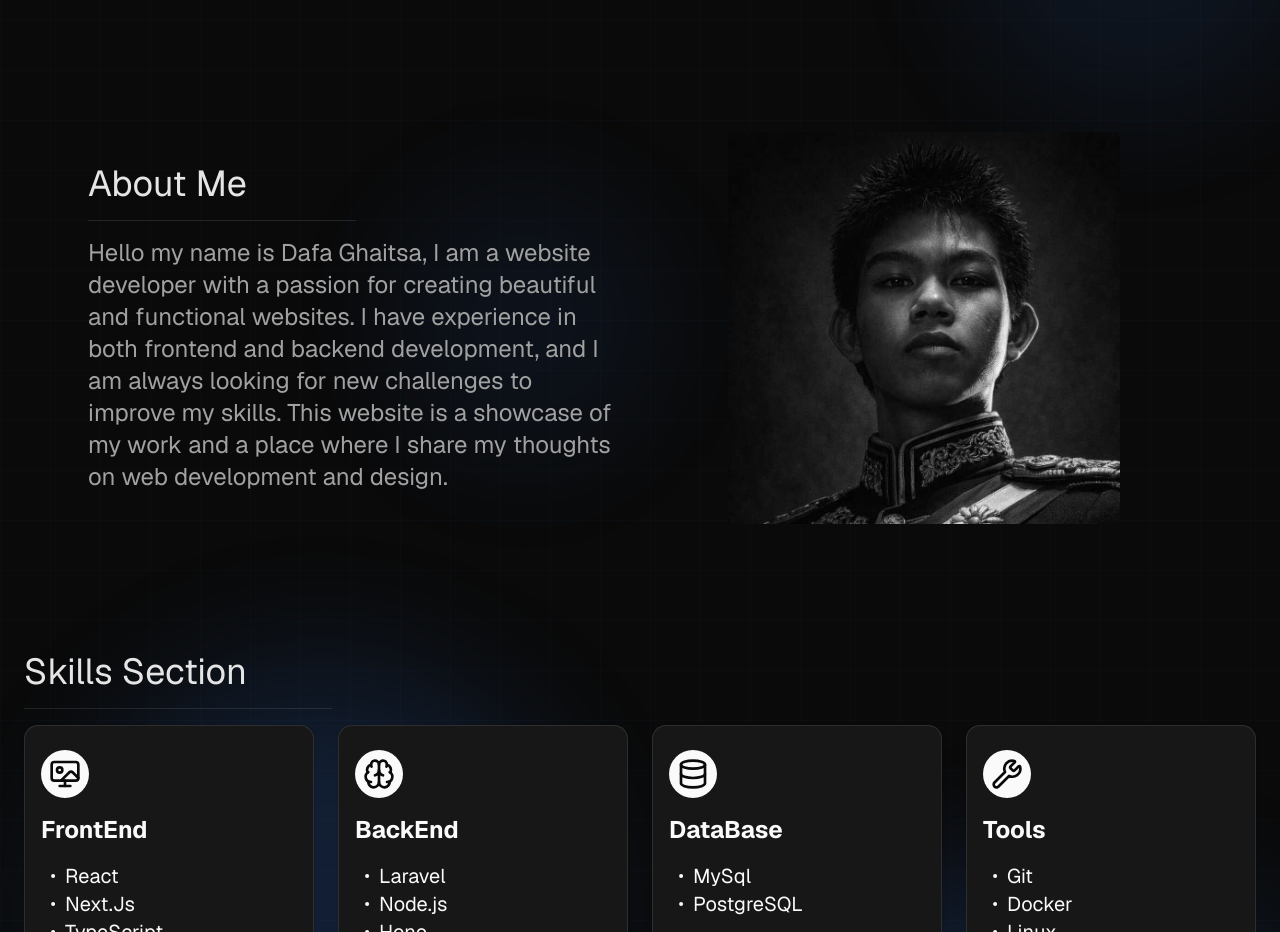
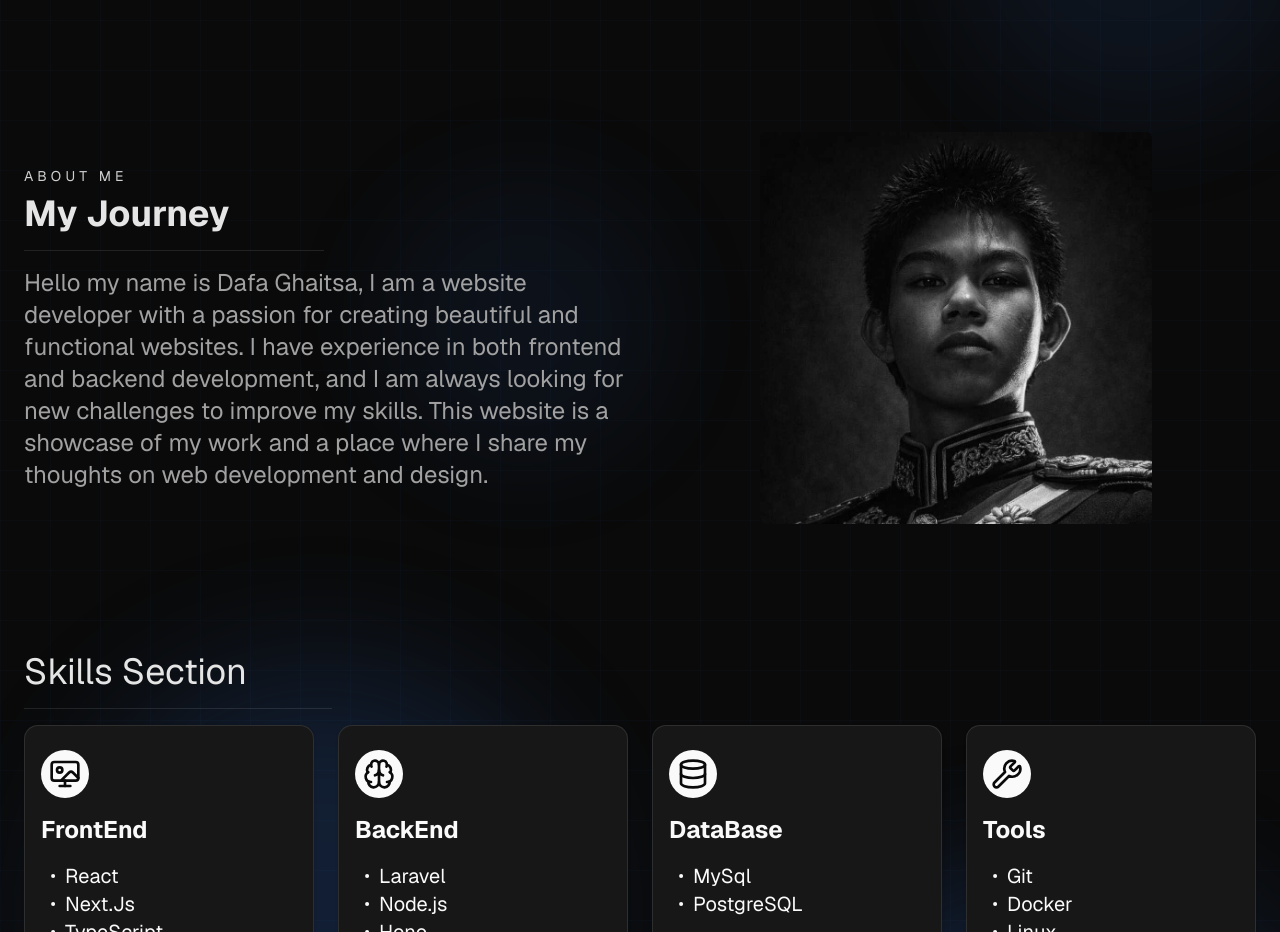
Before and after one commit to Perdafos/portofolioV2, a React (Vite) app: page / in a window 1280 px wide. Shown: the part 780-1712 px from the top of the page. Built offline with nearby package versions, Linux system fonts and the light colour scheme; no server answers; the database is empty.

Commit message:
fix:about me

```diff
--- a/src/components/home/AboutSection.tsx
+++ b/src/components/home/AboutSection.tsx
@@ -2,9 +2,14 @@ import dafaImage from "@/assets/images/dafa.jpeg";
 
 export default function AboutSection() {
   return (
-    <section className="text-muted-foreground flex flex-col md:flex-row w-full max-w-6xl mx-auto px-6 justify-between items-center gap-8">
+    <section className="text-muted-foreground flex flex-col md:flex-row w-full mx-auto justify-between items-center gap-8">
       <div className="flex-col w-full">
-        <h1 className="w-full justify-start items-center text-4xl text-primary">About Me</h1>
+                <div className="w-full flex flex-wrap justify-between items-end gap-3">
+          <div className="flex flex-col gap-2">
+            <p className="text-sm uppercase tracking-[0.3em] text-primary/90">About Me</p>
+            <h2 className="text-4xl font-bold text-primary">My Journey</h2>
+          </div>
+        </div>
         <hr className="my-4 w-1/2" />
         <p className="w-full text-lg md:text-2xl">
           Hello my name is Dafa Ghaitsa, I am a website developer with a passion for creating beautiful and functional websites. I have experience in both frontend and backend development, and I am always looking for new challenges to improve my skills. This website is a showcase of my work and a place where I share my thoughts on web development and design.
```
